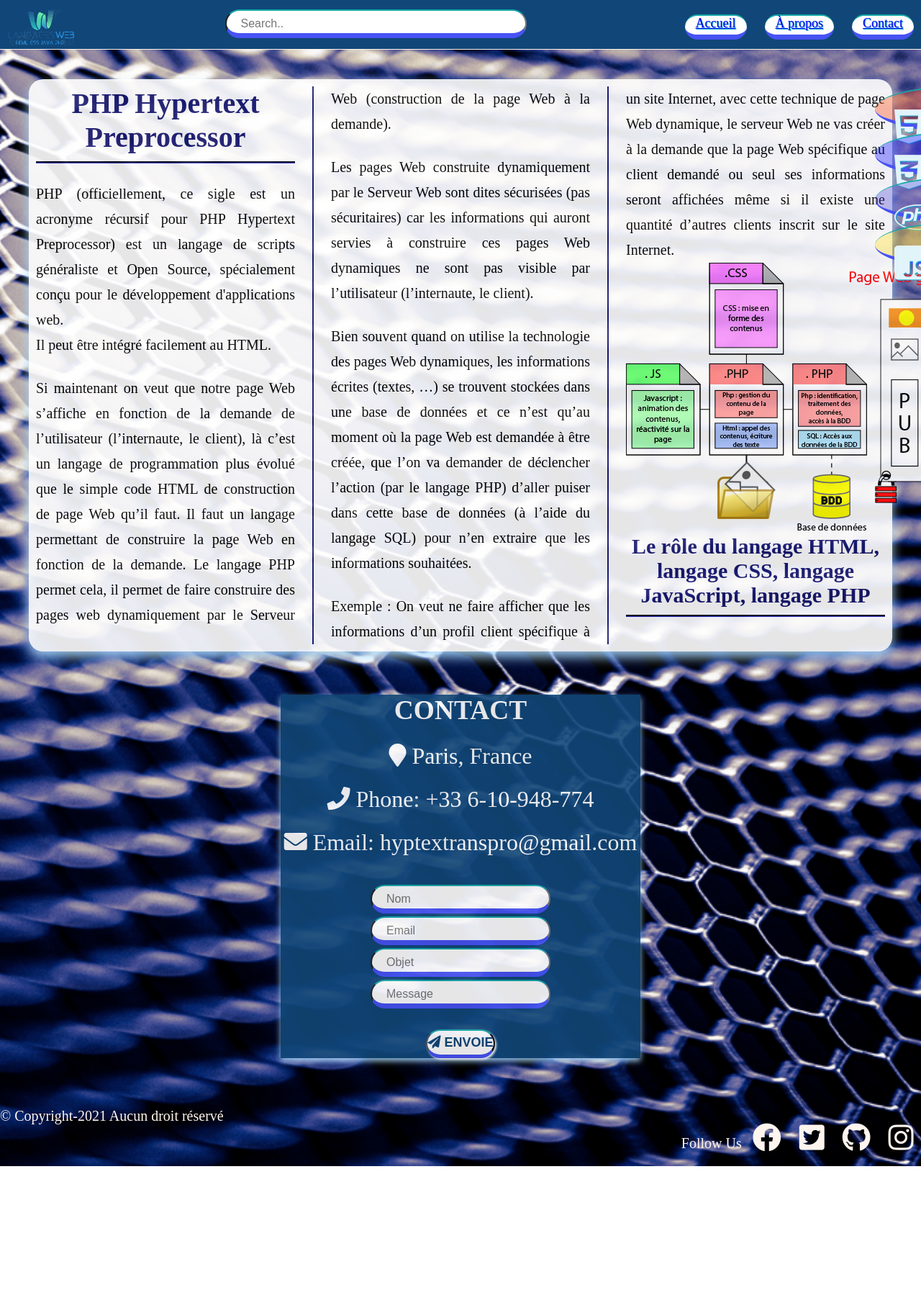
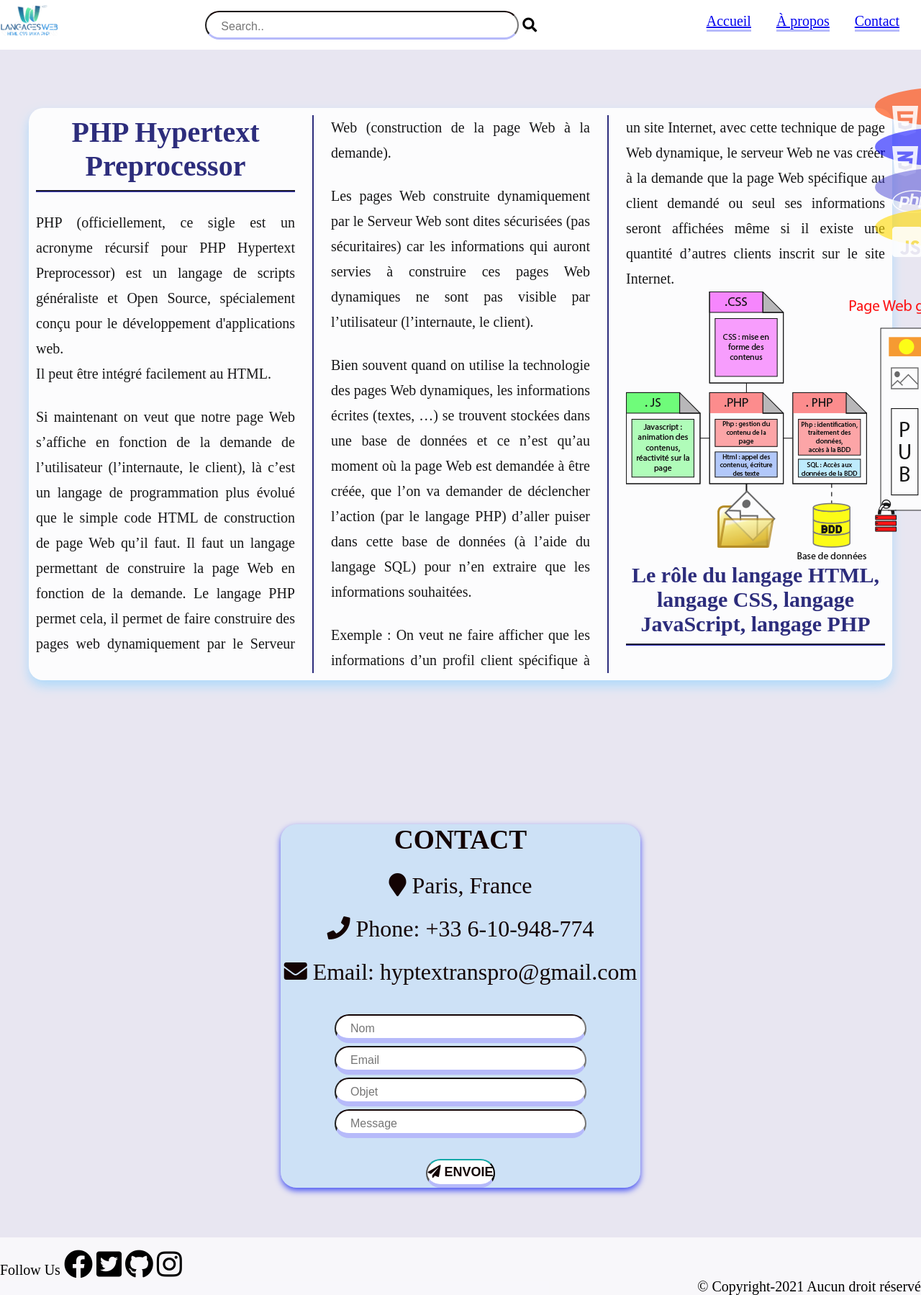
Before and after one commit to soulweby/soulweby.github.io, a plain HTML site: page php.html in a window 1280 px wide. Shown: the top 1799 px of the page at 72% size. Before the commit the page ends 1620 px from the top, so only its background shows below. Drawn offline with Linux system fonts and the light colour scheme; a web font is replaced by a local one.

Commit message:
Add files via upload

```diff
--- a/php.html
+++ b/php.html
@@ -14,20 +14,25 @@
          href="https://cdnjs.cloudflare.com/ajax/libs/font-awesome/5.13.1/css/all.min.css" />
     </head>
     <body>
-        <header class="flex-container">
+      <header>
+        <div class="flex-container">
         <img src="logo png.png  11.png" alt="">
         <div class="barre-d-r">
         <form>
-                    <input type="text" name="barre de recherce" placeholder="Search..">
+            <input type="search" name="barre de recherce" placeholder="Search..">
+            <i class="fa fa-search"></i>
         </form>
         </div>
+        <div class="navbar">
         <nav>
             <ul>
-                <span><li><a href="index.html">Accueil</a></li></span>
-                <span><li><a href="#footer">À propos</a></li></span>
-                <span><li><a href="#contact">Contact</a></li></span>
+                <li><a href="index.html">Accueil</a></li>
+                <li><a href="#footer">À propos</a></li>
+               <li><a href="#contact">Contact</a></li>
             </ul>
           </nav>
+        </div>
+        </div>
     </header>
         <div id="main">
           <div class="menu-flottant">
@@ -77,15 +82,16 @@
             </form>
   </div>
   <footer>
-            <div class="flex-container">
-              &copy; Copyright-2021 Aucun droit réservé
     <div class="rs">
         <span>Follow Us</span>
         <i class="fab fa-facebook  fa-2x"></i>
         <i class="fab fa-twitter-square  fa-2x"></i>
         <i class="fab fa-github  fa-2x"></i>
         <i class="fab fa-instagram  fa-2x"></i>
+        <div class="tm">
+         &copy; Copyright-2021 Aucun droit réservé
         </div>
     </div>
  </footer>
     </body>
+    </html>
--- a/styles.css
+++ b/styles.css
@@ -24,35 +24,63 @@
     font-style: normal;
 }
 
-  /*section indexx*/
+  /*section index*/
   body {
     font-family: 'Raleway';
     font-size: 20px;
-    color: seashell;
     text-align: center;
     margin: auto;
     width: 100%;
-    background-image: url("fondre.png");
+    background-color: rgba(220, 217, 233, 0.637);
     background-position: center;
     background-size: cover;
   }
-  header {
+
+  .flex-container {
     width: 100%;
      height: 69px;
-     background-color: #114778;
-     border-bottom: 1px solid seashell;
-     align-items: center;
+     background-color: #ffffff;
      position: fixed;
      z-index: 1;
-     justify-content: space-evenly ;
      display: flex;
+     flex-wrap: wrap;
+
   }
-  input[type=text], [type=search] {
-    width: 50%;
+
+header img {
+ height: 50px;
+ padding-top: 7px;
+
+}
+.barre-d-r {
+  width: 25rem;
+  height: auto;
+  flex-grow: 1;
+  margin: auto;
+
+}
+  .navbar {
+    flex-wrap: wrap;
+    margin: 0 15px;
+}
+
+
+.navbar ul li{
+  list-style: none;
+  display: inline-block;
+  margin: 18px 15px;
+  color: rgb(19, 3, 3);
+  font-family:'calendas_plusregular' ;
+  font-weight: smaller;
+  border-bottom:3px solid #4752f365;
+}
+
+ input[type=text] {
+    width: 70%;
     height: 40px;
     box-sizing: border-box;
-    border-bottom:7px solid #4753f3;
-    border-top:2px solid #13a8a7;
+    border-bottom:7px solid #4752f365;
+    border-top:2px solid rgb(19, 3, 3);
     border-radius: 50px;
     font-size: 16px;
     background-color: rgb(255, 255, 255);
@@ -60,50 +88,20 @@
     padding: 10px 20px 5px 20px;
 
   }
-
-header img {
- padding-left: 10px;
- height: 50px;
-}
-.barre-d-r {
-  flex-grow: 1;
-  align-items: center;
-  padding-bottom: 10px;
-}
-ul li  {
-  color: #114778;
-   height: 35px;
-   padding: 0 15px;
-   margin: auto;
-   font-size: large;
-   text-align: center;
-   text-shadow: 1px 1px 1px rgb(18, 169, 214);
-   border-radius: 50px;
-   background-color:white;
-   border-bottom:7px solid #4753f3;
-   border-top:2px solid #13a8a7;
-   list-style: none;
- }
- li:hover {
-    background-color: #a9d9fc;
-  }
-  nav {
-    text-align: right;
-  }
-  nav span  {
-    display: inline-block;
-    padding: 20px 10px;
-  }
-  .flex-container{
-    display: flex;
-    flex-wrap: wrap;
-    justify-content: space-evenly;
-    margin: auto;
-    width: 100%;
-
+  [type=search] {
+    width: 50%;
+    height: 40px;
+    box-sizing: border-box;
+    border-bottom:3px solid #4752f365;
+    border-top:2px solid rgb(19, 3, 3);
+    border-radius: 50px;
+    font-size: 16px;
+    background-color: rgb(255, 255, 255);
+    background-repeat: no-repeat;
+    padding: 10px 20px 5px 20px;
 
   }
-  #main {
+  #main_princ {
    width: 100%;
    padding-top: 100px;
   }
@@ -121,26 +119,17 @@ ul li  {
 
   }
   .cont-item img {
+    width: 400px;
+    height: 300px;
+    border-radius: 50%;
+    box-shadow: 0px 8px 16px 0px #a7a8ff;
+    transition: width 2s, height 2s, transform 2s;
+  }
+  .cont-item img:hover {
+    box-shadow:6px 8px 9px rgb(28, 15, 87);
     width: 500px;
     height: 400px;
-    border-radius: 50%;
-    box-shadow: 0px 8px 16px 0px #a7a8ff;
-  }
-
-footer {
-    margin-top: 69px;
-    width: 100%;
-}
-.rs {
-    text-align: right;
-       flex-grow: 1;
-       padding: 0.5px;
-
-  }
-  .rs i {
-    display: inline-block;
-    padding: 20px 10px;
-    align-items: center;
+    transform: rotate(360deg);
 
   }
 
@@ -148,13 +137,13 @@ footer {
   transition-duration: 0.4s;
 	padding:6px 0 6px 0;
 	border-radius: 2rem;
-  border-bottom:5px solid #4753f3;
+  border-bottom:5px solid #4752f365;
   border-top:2px solid #13a8a7;
-  color:#114778;
+  color:rgb(19, 3, 3);
   font-size: large;
   font-weight: bolder;
 	background:#fff;
-	box-shadow:2px 2px 3px white;
+	box-shadow: white;
 
   }
   button:hover {
@@ -170,14 +159,7 @@ footer {
     justify-content:flex-start;
     text-align: center;
   }
-  /*.rmq {
-    width: 600px;
-    height: 400px;
-    padding: 40px 20px 2px 20px;
-    background-color: #ffffff;
-    border-radius: 2rem;
-    opacity: 0.9;
-  }*/
+
   p  {
     font-family: 'Raleway';
     line-height: 35px;
@@ -189,17 +171,17 @@ footer {
    .conct {
      display: inline-block;
      text-align: center;
-     color: white;
+     color: midnightblue;
      width: 500px;
      margin-top:50px ;
      font-size: 2rem;
-     opacity: 0.9;
-     background-color:#114778;
-     box-shadow: 0 4px 8px 0 #a9d9fc;
+     background-color:#a9d9fc6c;
+     box-shadow: 0 4px 8px 0 #4753f3;
+     border-radius: 22px;
 
    }
    .conct .ctt {
-     color: #fff;
+     color: rgb(19, 3, 3);
    }
   .context {
     display: flex;
@@ -210,7 +192,8 @@ footer {
   .cont-txt {
     width: 1200px;
     height: auto;
-    margin: 10px 40px;
+
+    margin: 150px 40px;
     padding: 10px;
     background-color: white;
     text-align: justify;
@@ -227,8 +210,8 @@ footer {
     color:rgb(230, 251, 252);
     width: 1000px;
     height: auto;
-    border-bottom:7px solid #4753f3;
-    border-top:4px solid #13a8a7;
+    border-bottom:7px solid #4752f365;
+    border-top:4px solid #15c0c0;
     border-radius: 2rem;
     margin-left: auto;
     margin-right: auto;
@@ -246,19 +229,32 @@ footer {
   }
 
   @media only screen and (max-width: 1024px) {
-    .conct,  .containers, #main .cont-txt {
+    .containers, .cont-txt, .conct {
       width: 90% ;
+      height: auto;
       font-size: 16px;
     }
     .titre, h2, .ph {
       font-size: smaller;
     }
-    header input, .barre-d-r {
-      display: none;
-
+    .barre-d-r {
+      width: auto;
     }
 
+
   }
+
+  .rs {
+         padding-top: 16.5px;
+         background-color: #ffffffb2;
+         margin-top: 69px;
+         width: 100%;
+         height: 80px;
+         text-align: left;
+    }
+  .tm {
+      text-align: right;
+    }
 
   /*menu flottant*/
 
@@ -293,16 +289,16 @@ footer {
 }
 
 .menu-flottant ul li:nth-child(1) {
-    background-color: rgba(255, 68, 0, 0.342);
+    background-color: rgba(255, 68, 0, 0.637);
 }
 .menu-flottant ul li:nth-child(2) {
-	background-color: rgba(0, 0, 255, 0.336) ;
+	background-color: rgba(0, 0, 255, 0.562) ;
 }
 .menu-flottant ul li:nth-child(3) {
-	background-color: #4843d256;
+	background-color: #4843d27e;
 }
 .menu-flottant ul li:nth-child(4) {
-	background-color: rgba(255, 217, 0, 0.315);
+	background-color: rgba(255, 217, 0, 0.61);
 }
 
 .menu-flottant ul li:hover {
```
Also changed, not shown: css.html (+12 -7 lines), html.html (+12 -8 lines), index.html (+23 -13 lines), javascript.html (+11 -6 lines), 1 other file. Lines whose indentation alone changed are shown as unchanged.
